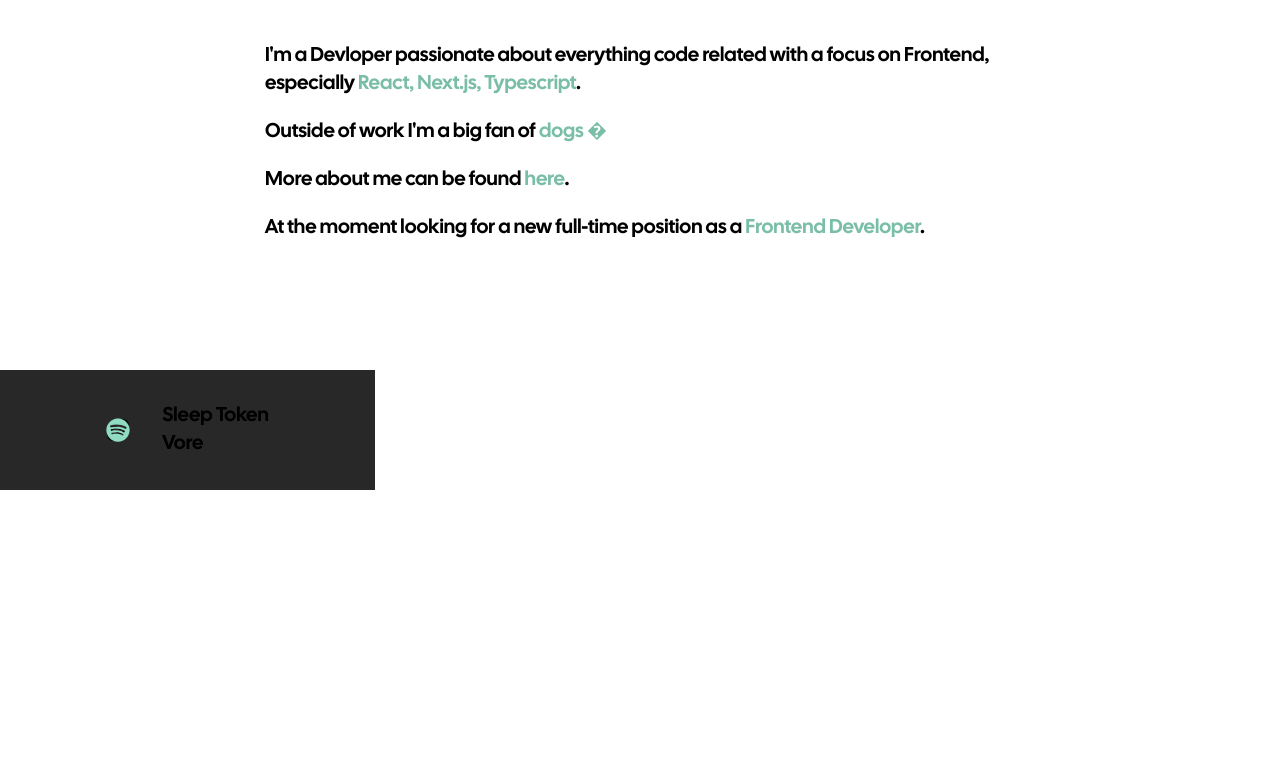
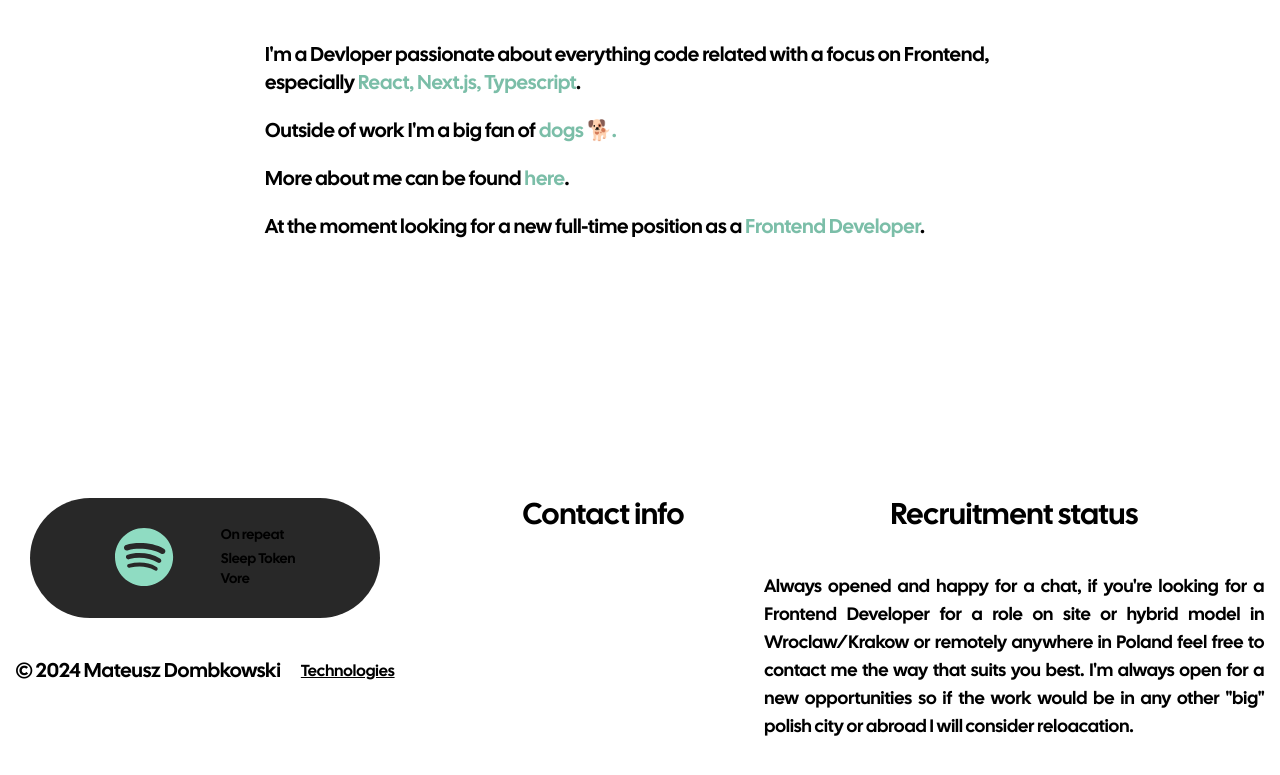
Before and after one commit to m-dombkowski/Portfolio-website, a Next.js app: page / in a window 1280 px wide. Shown: the part 431-1206 px from the top of the page. Before the commit the page ends 921 px from the top, so only its background shows below. Built offline with nearby package versions, Linux system fonts and the light colour scheme.

Commit message:
feat: a lot of footer work, basically whole component from scratch. Needs to be cleaned, some code put into different smaller components

```diff
--- a/src/app/components/footer/footer.tsx
+++ b/src/app/components/footer/footer.tsx
@@ -1,11 +1,72 @@
 import { FontAwesomeIcon } from "@fortawesome/react-fontawesome";
-import { Link } from "lucide-react";
+import Link from "next/link";
 import SpotifyLink from "../spotify-link/spotify-link";
-import { faSpotify } from "@fortawesome/free-brands-svg-icons";
+import { faSpotify } from "@fortawesome/free-brands-svg-icons/faSpotify";
+import {
+  HoverCard,
+  HoverCardContent,
+  HoverCardTrigger,
+} from "@/app/components/ui/hover-card";
+import {
+  NextSvg,
+  TailwindSvg,
+  TypescriptSvg,
+  VercelSvg,
+} from "@/app/lib/data/tech-stack-svgs";
+import { Typewriter } from "react-simple-typewriter";
+
+const links = [
+  {
+    name: "CV",
+    href: "#",
+  },
+  {
+    name: "Email",
+    href: "mailto:dombkowskimateusz@gmail.com",
+  },
+  {
+    name: "Github",
+    href: "https://github.com/m-dombkowski",
+  },
+  {
+    name: "LinkedIn",
+    href: "https://www.linkedin.com/in/mateusz-dombkowski-683b26241/",
+  },
+
+  {
+    name: "Instagram",
+    href: "https://www.instagram.com/mateusz.dombkowski/",
+  },
+];
+
+const techstack = [
+  {
+    name: "Code",
+    technology: "Next.js",
+    icon: NextSvg(),
+  },
+  {
+    name: "Styling",
+    technology: "Tailwind",
+    icon: TailwindSvg(),
+  },
+  {
+    name: "Types",
+    technology: "Typescript",
+    icon: TypescriptSvg(),
+  },
+  {
+    name: "Launch",
+    technology: "Vercel",
+    icon: VercelSvg(),
+  },
+];
 
 export default function Footer() {
   return (
-    <div className="w-[250px] bg-bg-dark-gray h-[75px] flex justify-center items-center gap-5 text-sm sm:w-[375px] sm:gap-8 sm:h-[120px] sm:text-xl">
+    <footer className="m-auto flex justify-center items-center py-32 gap-20 flex-col xl:flex-row xl:gap-32 xl:items-start">
+      <div className="flex flex-col gap-10 items-center">
+        <div className="w-[250px] bg-bg-dark-gray h-[75px] flex justify-center items-center gap-5 text-sm sm:w-[350px] sm:gap-12 sm:h-[120px] sm:text-xl rounded-full">
           <Link
             target="_blank"
             href="https://open.spotify.com/user/hevrak?si=3764935cfac041dd"
@@ -13,7 +74,100 @@ export default function Footer() {
             {" "}
             <FontAwesomeIcon size="3x" color="#8fdcc2" icon={faSpotify} />
           </Link>
+
+          <div className="text-xs sm:text-sm lg">
+            <span className="pb-1 inline-block">
+              On repeat
+              <Typewriter
+                words={[" ..."]}
+                loop={false}
+                typeSpeed={150}
+                deleteSpeed={150}
+              />
+            </span>
+            <div>
               <SpotifyLink />
             </div>
+          </div>
+        </div>
+        <div className="flex  items-center gap-5 justify-center text flex-col sm:flex-row">
+          <p className="text-base sm:text-xl">© 2024 Mateusz Dombkowski</p>
+          <div>
+            <HoverCard>
+              <HoverCardTrigger className="underline cursor-pointer">
+                Technologies
+              </HoverCardTrigger>
+              <HoverCardContent>
+                <h1 className="text-xl mb-5 text-center">
+                  Technologies and tools used to build this website
+                </h1>
+                <div className="flex gap-10 flex-col sm:flex-row">
+                  <ul className="flex flex-col justify-between gap-4 text-base ">
+                    {techstack.map((tech, index) => {
+                      return (
+                        <li
+                          key={index}
+                          className="flex items-center gap-3 w-[200px]"
+                        >
+                          <div className="p-2 bg-[#fff] inline-block rounded-full">
+                            <div className="w-[20px] h-[20px] ">
+                              {tech.icon}
+                            </div>
+                          </div>
+                          <span className="my-auto">
+                            {`${tech.name}: ${tech.technology}`}
+                          </span>
+                        </li>
+                      );
+                    })}
+                  </ul>
+                  <div className="flex flex-col gap-5 text-lg">
+                    <p>
+                      CalcSans and Inter used as fonts. Animations made with
+                      Framer Motion and Green Sock a.k.a GSAP.
+                    </p>
+                    <p>
+                      For detailed information and code check{" "}
+                      <Link
+                        target="_blank"
+                        href="https://github.com/m-dombkowski/Portfolio-website"
+                      >
+                        repository
+                      </Link>
+                    </p>
+                  </div>
+                </div>
+              </HoverCardContent>
+            </HoverCard>
+          </div>
+        </div>
+      </div>
+      <div className="flex flex-col gap-20 lg:flex-row">
+        <div className="flex flex-col items-center lg:items-start">
+          <h1 className="text-3xl mb-10">Contact info</h1>
+          <ul className="flex flex-col gap-5 items-center lg:items-start">
+            {links.map((link, index) => {
+              return (
+                <li key={index} className="text-xl">
+                  <Link
+                    href={link.href}
+                    className="text-[#fff] transition duration-300 hover:text-color-text-primary"
+                    target="_blank"
+                  >
+                    {link.name}
+                  </Link>
+                </li>
+              );
+            })}
+          </ul>
+        </div>
+        <div className="max-w-[500px] px-10 lg:px-0">
+          <h1 className="text-3xl mb-10 text-center">Recruitment status</h1>
+          <p className="text-sm text-justify leading-8 sm:text-lg">
+            {`Always opened and happy for a chat, if you're looking for a Frontend Developer for a role on site or hybrid model in Wroclaw/Krakow or remotely anywhere in Poland feel free to contact me the way that suits you best. I'm always open for a new opportunities so if the work would be in any other "big" polish city or abroad I will consider reloacation.`}
+          </p>
+        </div>
+      </div>
+    </footer>
   );
 }
```
Lines whose indentation alone changed are shown as unchanged.
